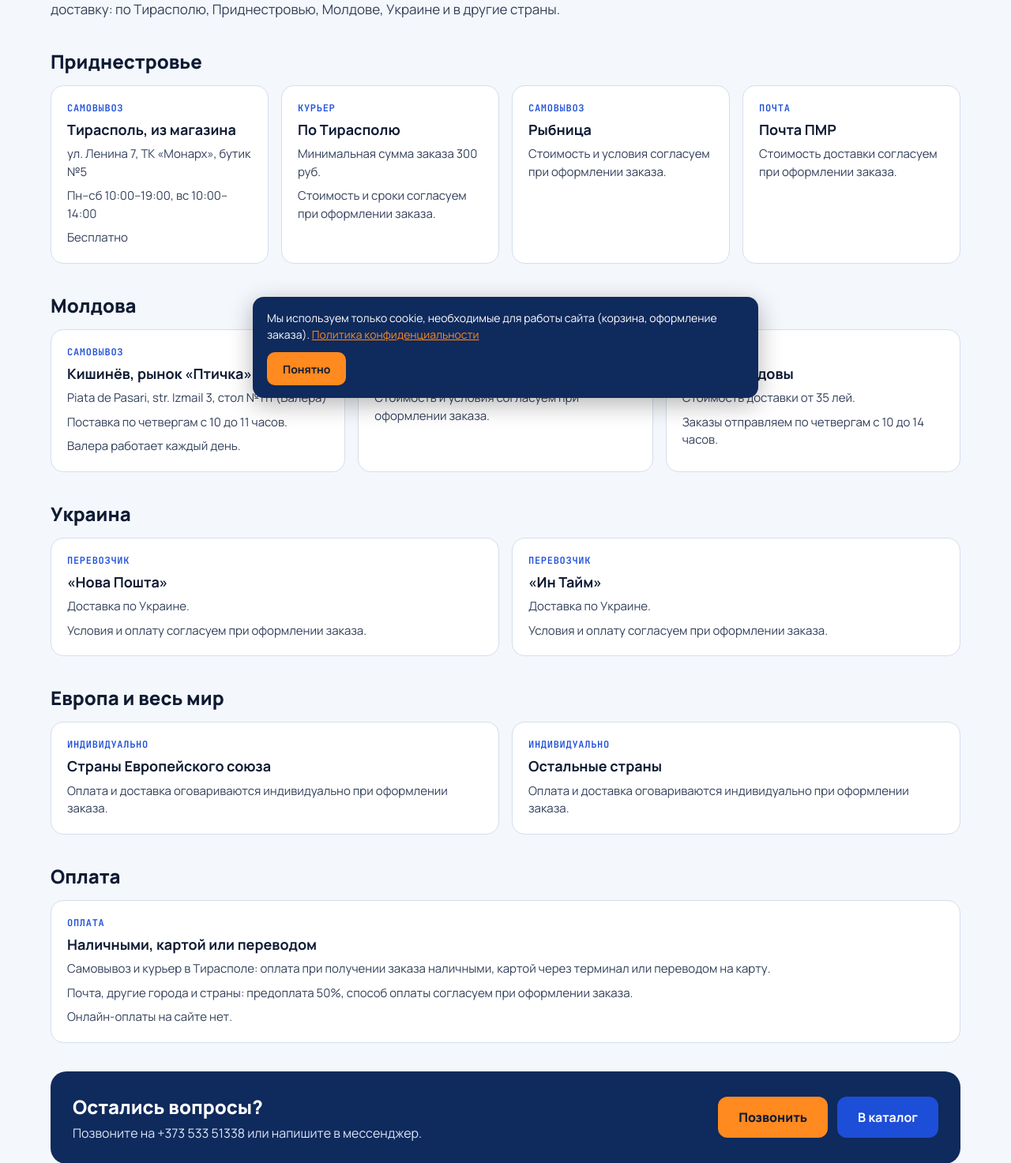
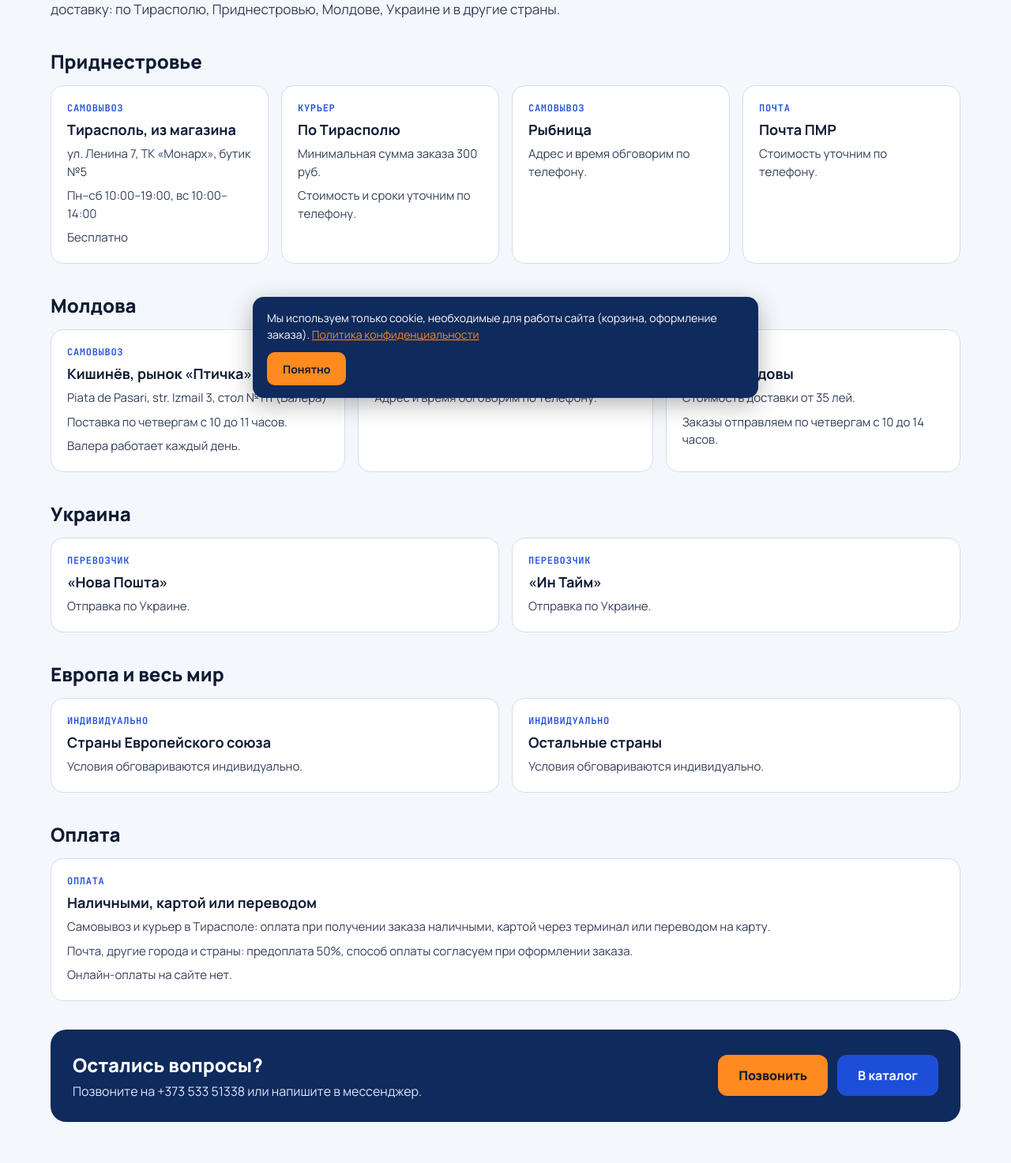
Before and after one commit to volodyaq/tirelcom-theme, a WordPress theme: template tirelcom/page-dostavka-i-oplata.php in a window 1280 px wide. Shown: the part 284-1757 px from the top of the page at 79% size. Run offline with PHP 8.4 and a stand-in for WordPress, Linux system fonts and the light colour scheme; the site name, menu and one post (Sample post) are stand-ins, and other content is empty; some libraries are stand-ins or nearby versions.

Commit message:
Правки: уведомления магазина, русские заголовки корзины и оформления, меньше повторов на доставке и главной
Co-Authored-By: Claude Sonnet 5.5 <noreply@anthropic.com>
Claude-Session: https://claude.ai/code/session_01DRkBNSJ5bNtWShG17rKdD8

```diff
--- a/tirelcom/functions.php
+++ b/tirelcom/functions.php
@@ -460,3 +460,14 @@ function tek_nophoto($p = null, $label = 'Фото скоро появится')
     $k = tek_icon_key($p);
     return '<span class="tek-nophoto"><svg viewBox="0 0 48 48" width="44" height="44" fill="none" stroke="currentColor" stroke-width="2" stroke-linecap="round" stroke-linejoin="round" aria-hidden="true">' . $ic[$k] . '</svg><span>' . esc_html($label) . '</span></span>';
 }
+
+
+/* Сообщение после добавления в корзину: по-русски и без «отложили» */
+add_filter('wc_add_to_cart_message_html', function ($message, $products, $show_qty) {
+    $names = [];
+    foreach ((array) $products as $id => $qty) {
+        $t = get_the_title($id);
+        $names[] = ($show_qty && $qty > 1 ? (int) $qty . ' × ' : '') . '«' . esc_html($t) . '»';
+    }
+    return 'Добавлено в корзину: ' . implode(', ', $names) . '. <a href="' . esc_url(wc_get_cart_url()) . '">Открыть корзину</a>';
+}, 10, 3);
--- a/tirelcom/inc/seo.php
+++ b/tirelcom/inc/seo.php
@@ -99,6 +99,15 @@ add_filter('pre_get_document_title', function ($t) {
     $c = tek_seo_ctx();
     return $c['title'] ?: $t;
 }, 20);
+
+add_filter('pre_get_document_title', function ($t) {
+    if (!function_exists('is_cart')) return $t;
+    if (function_exists('is_order_received_page') && is_order_received_page()) return 'Заказ принят | ' . TEK_BRAND;
+    if (is_cart()) return 'Корзина | ' . TEK_BRAND;
+    if (is_checkout()) return 'Оформление заказа | ' . TEK_BRAND;
+    if (is_account_page()) return 'Личный кабинет | ' . TEK_BRAND;
+    return $t;
+}, 30);
 
 add_filter('wp_robots', function ($r) {
     if (tek_seo_noindex()) { unset($r['index']); $r['noindex'] = true; $r['follow'] = true; }
--- a/tirelcom/page-dostavka-i-oplata.php
+++ b/tirelcom/page-dostavka-i-oplata.php
@@ -10,7 +10,7 @@ function tek_group($h, $cards) { ?>
 <section style="display:flex;flex-direction:column;gap:14px"><h2 style="margin:0;font-size:24px;font-weight:800"><?php echo esc_html($h); ?></h2>
 <div style="display:grid;grid-template-columns:repeat(auto-fit,minmax(260px,1fr));gap:16px"><?php foreach ($cards as $c) tek_card($c[0], $c[1], $c[2]); ?></div></section>
 <?php }
-$agree = 'Стоимость и условия согласуем при оформлении заказа.'; ?>
+$agree = 'Адрес и время обговорим по телефону.'; ?>
 <main style="max-width:1200px;margin:0 auto;padding:28px 24px 72px;display:flex;flex-direction:column;gap:36px">
 <div style="display:flex;flex-direction:column;gap:12px">
 <nav style="font-size:14px;color:#44506A"><a class="hv-link" href="<?php echo esc_url(home_url('/')); ?>">Главная</a> / Доставка и оплата</nav>
@@ -20,9 +20,9 @@ $agree = 'Стоимость и условия согласуем при офо
 <?php
 tek_group('Приднестровье', [
  ['САМОВЫВОЗ','Тирасполь, из магазина',['ул. Ленина 7, ТК «Монарх», бутик №5','Пн–сб 10:00–19:00, вс 10:00–14:00','Бесплатно']],
- ['КУРЬЕР','По Тирасполю',['Минимальная сумма заказа 300 руб.','Стоимость и сроки согласуем при оформлении заказа.']],
+ ['КУРЬЕР','По Тирасполю',['Минимальная сумма заказа 300 руб.','Стоимость и сроки уточним по телефону.']],
  ['САМОВЫВОЗ','Рыбница',[$agree]],
- ['ПОЧТА','Почта ПМР',['Стоимость доставки согласуем при оформлении заказа.']],
+ ['ПОЧТА','Почта ПМР',['Стоимость уточним по телефону.']],
 ]);
 tek_group('Молдова', [
  ['САМОВЫВОЗ','Кишинёв, рынок «Птичка»',['Piata de Pasari, str. Izmail 3, стол №111 (Валера)','Поставка по четвергам с 10 до 11 часов.','Валера работает каждый день.']],
@@ -30,12 +30,12 @@ tek_group('Молдова', [
  ['ПОЧТА','Почта Молдовы',['Стоимость доставки от 35 лей.','Заказы отправляем по четвергам с 10 до 14 часов.']],
 ]);
 tek_group('Украина', [
- ['ПЕРЕВОЗЧИК','«Нова Пошта»',['Доставка по Украине.','Условия и оплату согласуем при оформлении заказа.']],
- ['ПЕРЕВОЗЧИК','«Ин Тайм»',['Доставка по Украине.','Условия и оплату согласуем при оформлении заказа.']],
+ ['ПЕРЕВОЗЧИК','«Нова Пошта»',['Отправка по Украине.']],
+ ['ПЕРЕВОЗЧИК','«Ин Тайм»',['Отправка по Украине.']],
 ]);
 tek_group('Европа и весь мир', [
- ['ИНДИВИДУАЛЬНО','Страны Европейского союза',['Оплата и доставка оговариваются индивидуально при оформлении заказа.']],
- ['ИНДИВИДУАЛЬНО','Остальные страны',['Оплата и доставка оговариваются индивидуально при оформлении заказа.']],
+ ['ИНДИВИДУАЛЬНО','Страны Европейского союза',['Условия обговариваются индивидуально.']],
+ ['ИНДИВИДУАЛЬНО','Остальные страны',['Условия обговариваются индивидуально.']],
 ]);
 tek_group('Оплата', [
  ['ОПЛАТА','Наличными, картой или переводом',['Самовывоз и курьер в Тирасполе: оплата при получении заказа наличными, картой через терминал или переводом на карту.','Почта, другие города и страны: предоплата 50%, способ оплаты согласуем при оформлении заказа.','Онлайн-оплаты на сайте нет.']],
--- a/tirelcom/style.css
+++ b/tirelcom/style.css
@@ -377,3 +377,11 @@ html{scroll-behavior:smooth}
 .tek-toast a{color:#FF8A1F;font-weight:800;white-space:nowrap}
 .tek-toast.err{background:#8A1F1F}
 @media (max-width:700px){.tek-toast{bottom:80px}}
+
+/* Уведомления магазина */
+.woocommerce-message,.woocommerce-info,.woocommerce-error{box-sizing:border-box;width:calc(100% - 48px);max-width:1152px;margin:18px auto 0 !important;padding:14px 18px !important;list-style:none;display:flex;flex-wrap:wrap;gap:6px 16px;align-items:center;border-radius:12px;font-size:15px;line-height:1.45;border:1px solid #BFE5CC !important;background:#E3F6EA;color:#0B5A2E;outline:0}
+.woocommerce-info{background:#E6EEFC;border-color:#C5D6F5 !important;color:#16306B}
+.woocommerce-error{background:#FDECEC;border-color:#F3C1C1 !important;color:#8A1F1F}
+.woocommerce-message a,.woocommerce-info a,.woocommerce-error a{color:#1D4ED8;font-weight:700}
+.woocommerce-message::before,.woocommerce-info::before,.woocommerce-error::before{content:none !important}
+.woocommerce-error li{margin:0}
```
Also changed, not shown: tirelcom/front-page.php (+0 -17 lines).
